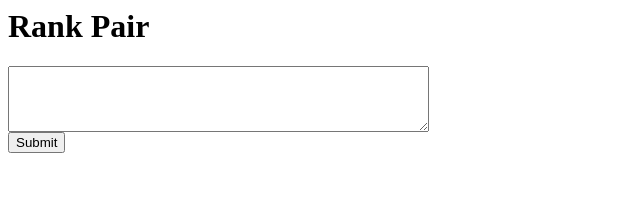
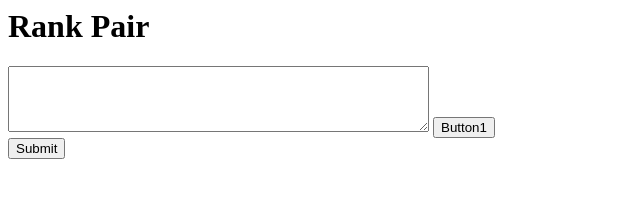
Before and after one commit to Jexess/RankPair, a plain HTML site: page index.html in a window 1280 px wide. Shown: the whole page, without its empty margins (0-640 px from the left). Drawn offline with Linux system fonts and the light colour scheme.

Commit message:
Changed branch

```diff
--- a/index.html
+++ b/index.html
@@ -19,6 +19,14 @@ document.getElementById("output").innerHTML = pairs.toString();
 <textarea id="list" rows="4" cols="50">
 
 </textarea>
+
+
+<button onclick="killPage">
+Button1
+</button>
+
+
+
 <br>
 <button onclick="submit();"> Submit </button>
 
```
